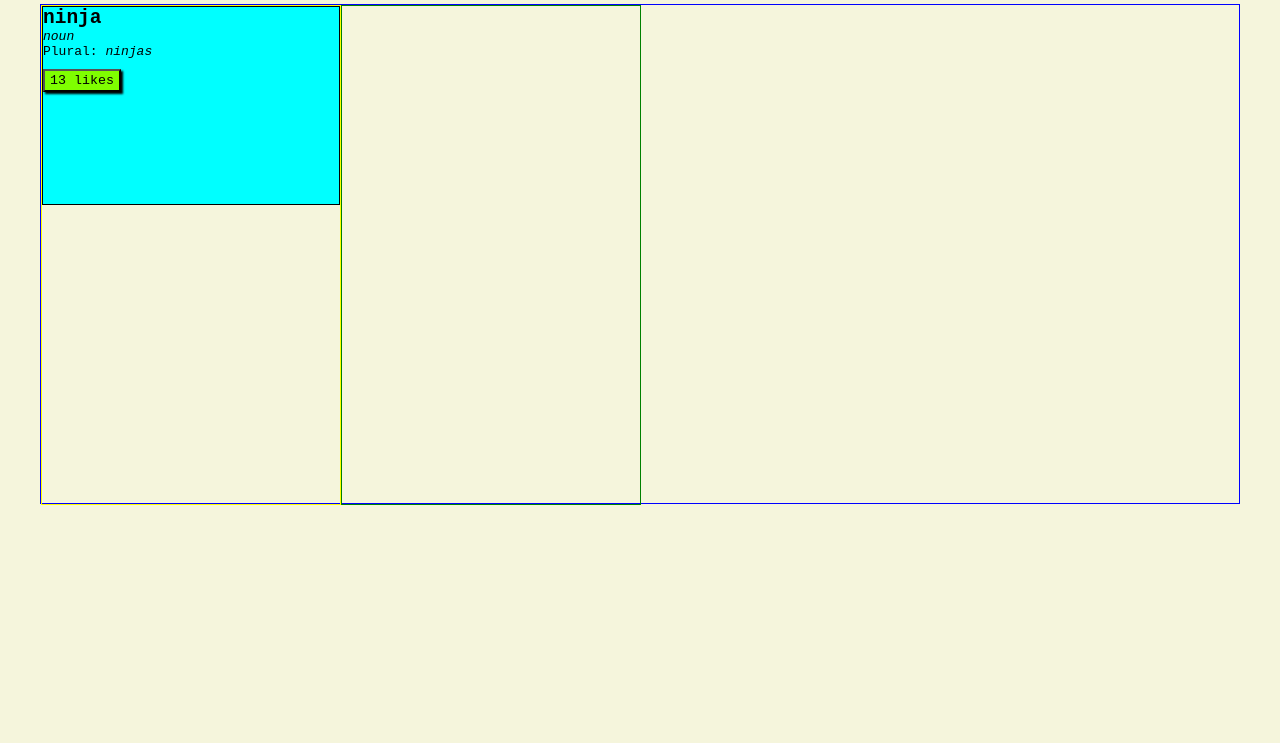
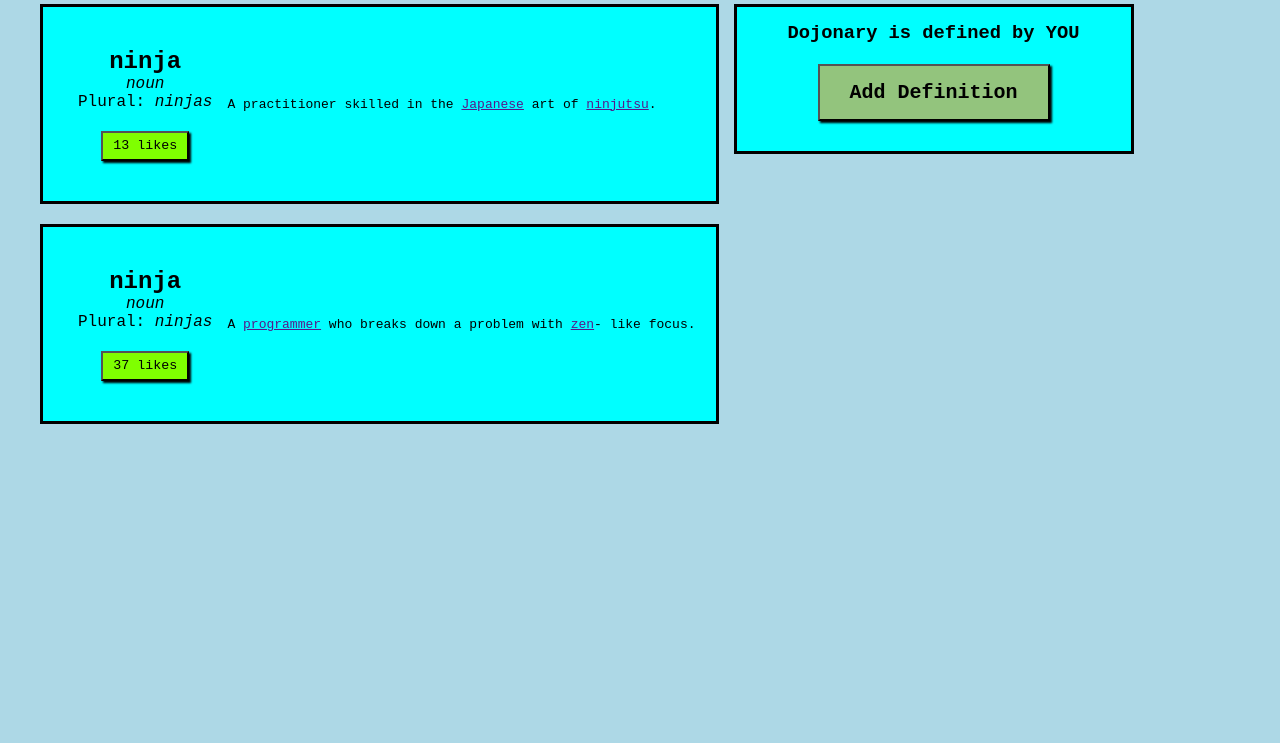
Before and after one commit to Lanceagleron/Web_Fundamentals_August, a plain HTML site: page 03-week2/buttonClicker/index.html in a window 1280 px wide. Shown: the part 57-800 px from the top of the page. Drawn offline with Linux system fonts and the light colour scheme.

Commit message:
buttonClicker assignment added

```diff
--- a/03-week2/buttonClicker/index.html
+++ b/03-week2/buttonClicker/index.html
@@ -11,7 +11,7 @@
     <div id="header">
         <h1>Dojonary</h1>
         <input type="text" placeholder="Search">
-        <button>Login</button>
+        <button onclick="logIn(this)">Login</button>
     </div>
     <div id="flexBox">
         <div id="col-left">
@@ -23,12 +23,31 @@
                         <br>
                         Plural:<em> ninjas</em>
                     </p>
-                    <button>13 likes</button>
+                    <button onclick="youLike()">13 likes</button>
                 </div>
+                <p>A practitioner skilled in the <a href="">Japanese</a> art of <a href="">ninjutsu</a>.</p>
+            </div>
+            <div class="infoBox">
+                <div class="infoCard">
+                    <h2>ninja</h2>
+                    <p>
+                        <em>noun</em>
+                        <br>
+                        Plural:<em> ninjas</em>
+                    </p>
+                    <button onclick="youLike()">37 likes</button>
+                </div>
+                <p>A <a href="">programmer</a> who breaks down a problem with <a href="">zen</a>- like focus.</p>
             </div>
         </div>
 
         <div id="col-right">
+            <div class="infoBox2">
+                <h3>Dojonary is defined by YOU</h3>
+                <div>
+                    <button onclick="removeButton(this)">Add Definition</button>
+                </div>
+            </div>
 
         </div>
     </div>
--- a/03-week2/buttonClicker/script.js
+++ b/03-week2/buttonClicker/script.js
@@ -0,0 +1,17 @@
+function logIn(btn){
+    console.log('im clicked');
+
+    if(btn.innerText == "Login"){
+        btn.innerText = "Logout";
+    }else{
+        btn.innerText = "Login";
+    }
+}
+
+function youLike(){
+    alert("Ninja was liked.")
+}
+
+function removeButton(btn){
+    btn.remove();
+}
--- a/03-week2/buttonClicker/style.css
+++ b/03-week2/buttonClicker/style.css
@@ -6,7 +6,7 @@
 }
 
 body    {
-    background-color: beige;
+    background-color: lightblue;
 }
 
 #header {
@@ -31,34 +31,69 @@ body    {
 }
 
 #flexBox    {
-    border: 1px solid blue;
+    /* border: 1px solid blue; */
     height: 500px;
     margin: 10px 40px;
     display: flex;
+    /* justify-content: center; */
 }
 
 #col-left   {
-    border: 1px solid yellow;
+    /* border: 1px solid yellow; */
     height: 500px;
-    width: 300px;
+    /* width: 300px; */
+    margin-right: 15px;
 }
 
 .infoBox    {
-    border: 1px solid black;
+    border: 3px solid black;
     background-color: aqua;
     height: 40%;
+    margin-bottom: 20px;
+    padding: 20px;
+    display: flex;
+    align-items: center;
+}
 
+.infoCard {
+    /* border: 1px solid black; */
+    height: auto;
+    margin: 15px;
+
+    text-align: center;
+    font-size: 16px;
 }
 
 .infoBox button {
     background-color: chartreuse;
-    padding: 2px 5px;
+    min-height: 30px;
+    padding: 5px 10px;
     box-shadow: 2px 2px 2px;
-    margin-top: 10px;
+    margin-top: 20px;
 }
 
 #col-right  {
-    border: 1px solid green;
-    height: 500px;
-    width: 300px;
+    /* border: 1px solid green; */
+    /* height: 500px; */
+    width: 400px;
 }
+
+.infoBox2   {
+    border: 3px solid black;
+    background-color: aqua;
+    height: 30%;
+    padding: 15px;
+
+    text-align: center;
+    font-size: 16px;
+}
+
+.infoBox2 button {
+    background-color: rgb(147,196,125);
+    min-height: 50px;
+    padding: 15px 30px;
+    box-shadow: 2px 2px 2px;
+    margin-top: 20px;
+    font-size: 20px;
+    font-weight: bold;
+}
```
